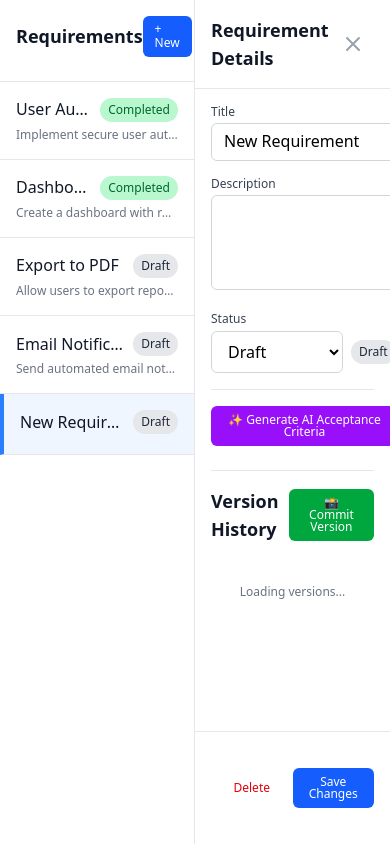
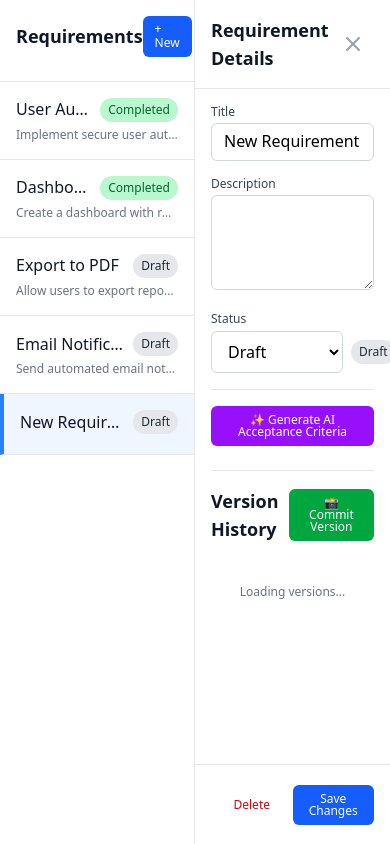
Before and after one commit to HoangLamLe/Spec-Flow, a React (Vite) app: page / in a window 390 px wide. Both pictures are taken after a click on the element "+ New". Built offline with nearby package versions, Linux system fonts and the light colour scheme.

Commit message:
update responsive and fix overflow issue for detail ui

```diff
--- a/src/components/RequirementDetail.jsx
+++ b/src/components/RequirementDetail.jsx
@@ -140,14 +140,14 @@ function RequirementDetail({
 
   if (!requirement) {
     return (
-      <div className="fixed right-0 top-0 h-full w-1/2 z-50 bg-white shadow-lg flex items-center justify-center">
+      <div className="h-full w-full md:w-1/2 z-50 bg-white shadow-lg flex items-center justify-center">
         <p className="text-gray-500">Select a requirement to view details</p>
       </div>
     );
   }
 
   return (
-    <div className="fixed right-0 top-0 h-full w-1/2 z-10 bg-white shadow-lg flex flex-col overflow-hidden">
+    <div className="h-full w-full md:w-1/2 z-10 bg-white shadow-lg flex flex-col overflow-hidden">
       <div className="p-4 border-b border-gray-200 flex items-center justify-between">
         <h2 className="text-lg font-semibold text-gray-900">
           Requirement Details
--- a/src/index.css
+++ b/src/index.css
@@ -1,7 +1,7 @@
 @import "tailwindcss";
 
 * {
-  box-sizing: content-box;
+  box-sizing: border-box;
 }
 
 /* Standardize button appearance across the app */
@@ -15,7 +15,7 @@ button {
 input,
 textarea,
 select {
-  box-sizing: content-box;
+  box-sizing: border-box;
 }
 
 div {
```
